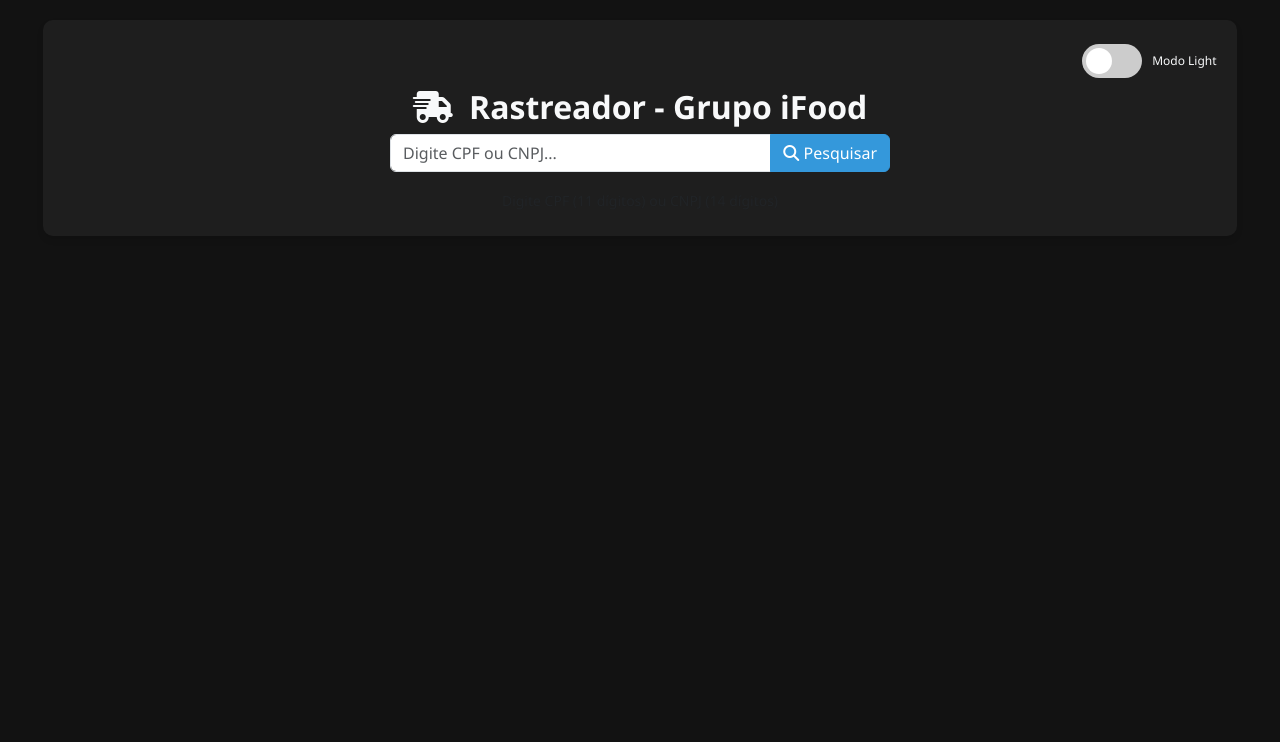
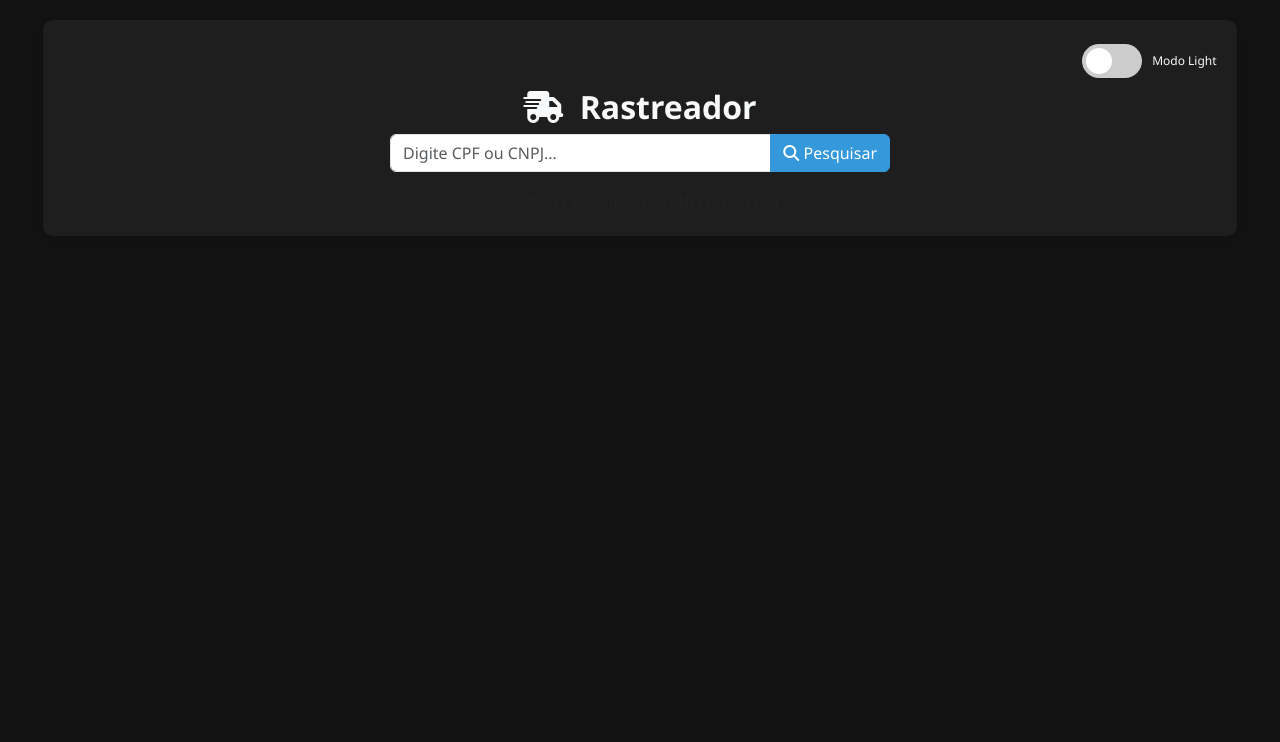
Before and after one commit to itsRomuloGarcia/rastreador, a plain HTML site: page index.html in a window 1280 px wide. Shown: the top 742 px of the page. Drawn offline with nearby package versions, Linux system fonts and the light colour scheme; some packages are replaced by stand-ins of ours; a script that the page names is missing.

Commit message:
Update index.html

```diff
--- a/index.html
+++ b/index.html
@@ -3,7 +3,7 @@
   <head>
     <meta charset="UTF-8" />
     <meta name="viewport" content="width=device-width, initial-scale=1.0" />
-    <title>Rastreador - Grupo iFood</title>
+    <title>Rastreador</title>
     <link
       rel="icon"
       href="https://img.icons8.com/fluency/48/000000/search.png"
@@ -29,7 +29,7 @@
           <span class="theme-text">Modo Light</span>
         </div>
         <h1 class="display-4">
-          <i class="fas fa-truck-fast me-2"></i> Rastreador - Grupo iFood
+          <i class="fas fa-truck-fast me-2"></i> Rastreador
         </h1>
         <div class="search-container">
           <div class="input-group mb-3">
```
